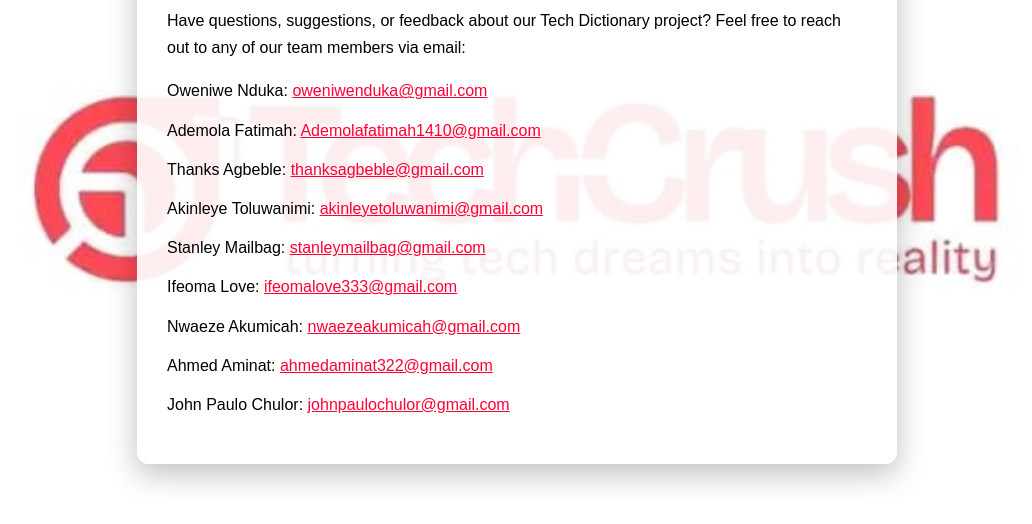
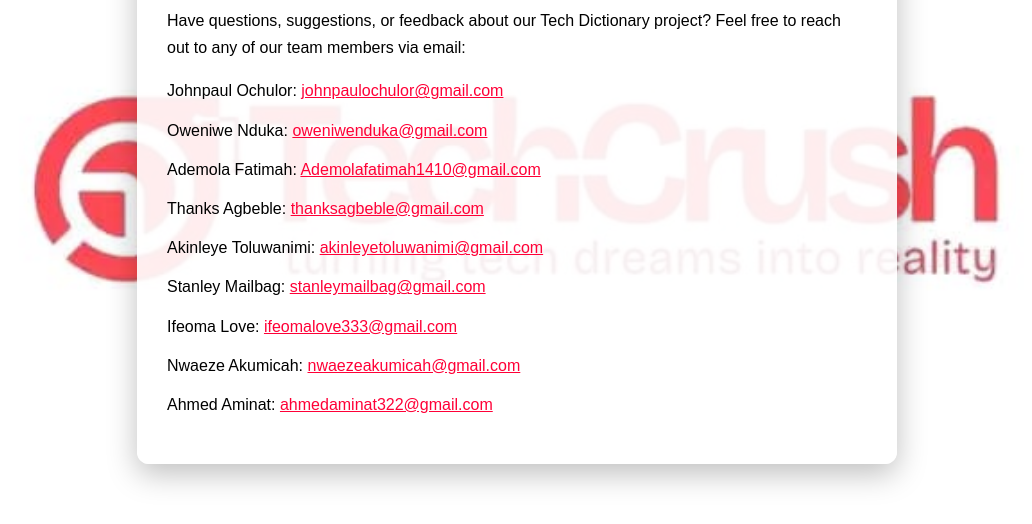
Before and after one commit to Johnpaul-Ochulor/dictionary-lookup-app, a website: page public/contact.html in a window 1280 px wide. Shown: the part 246-770 px from the top of the page, without its empty margins (123-1155 px from the left). Drawn offline with Linux system fonts and the light colour scheme.

Commit message:
edited a name

```diff
--- a/public/contact.html
+++ b/public/contact.html
@@ -29,6 +29,7 @@
     </p>
 
     <ul>
+      <li>Johnpaul Ochulor: <a href="mailto:johnpaulochulor@gmail.com">johnpaulochulor@gmail.com</a></li>
       <li>Oweniwe Nduka: <a href="mailto:oweniwenduka@gmail.com">oweniwenduka@gmail.com</a></li>
       <li>Ademola Fatimah: <a href="mailto:Ademolafatimah1410@gmail.com">Ademolafatimah1410@gmail.com</a></li>
       <li>Thanks Agbeble: <a href="mailto:thanksagbeble@gmail.com">thanksagbeble@gmail.com</a></li>
@@ -37,7 +38,7 @@
       <li>Ifeoma Love: <a href="mailto:ifeomalove333@gmail.com">ifeomalove333@gmail.com</a></li>
       <li>Nwaeze Akumicah: <a href="mailto:nwaezeakumicah@gmail.com">nwaezeakumicah@gmail.com</a></li>
       <li>Ahmed Aminat: <a href="mailto:ahmedaminat322@gmail.com">ahmedaminat322@gmail.com</a></li>
-      <li>John Paulo Chulor: <a href="mailto:johnpaulochulor@gmail.com">johnpaulochulor@gmail.com</a></li>
+
     </ul>
   </div>
 
```
